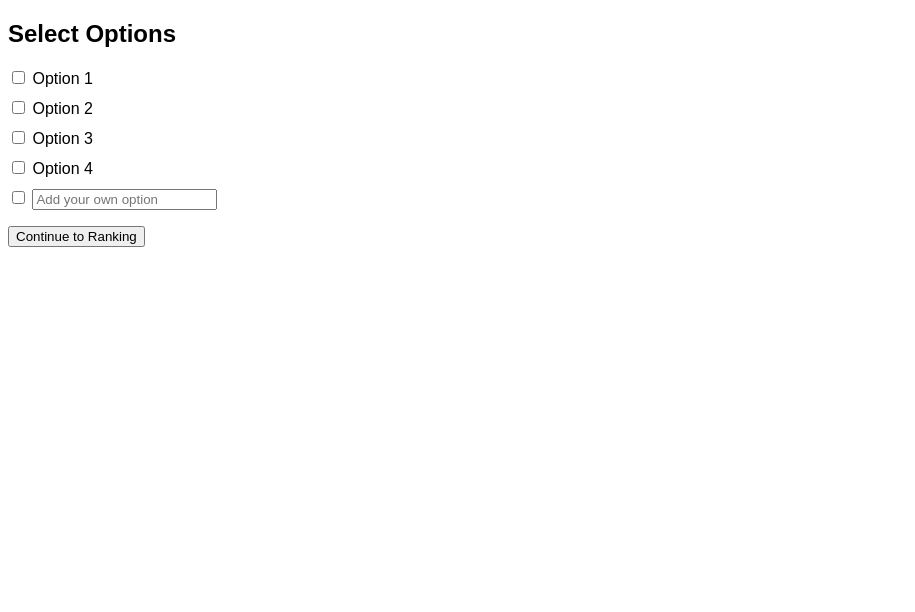
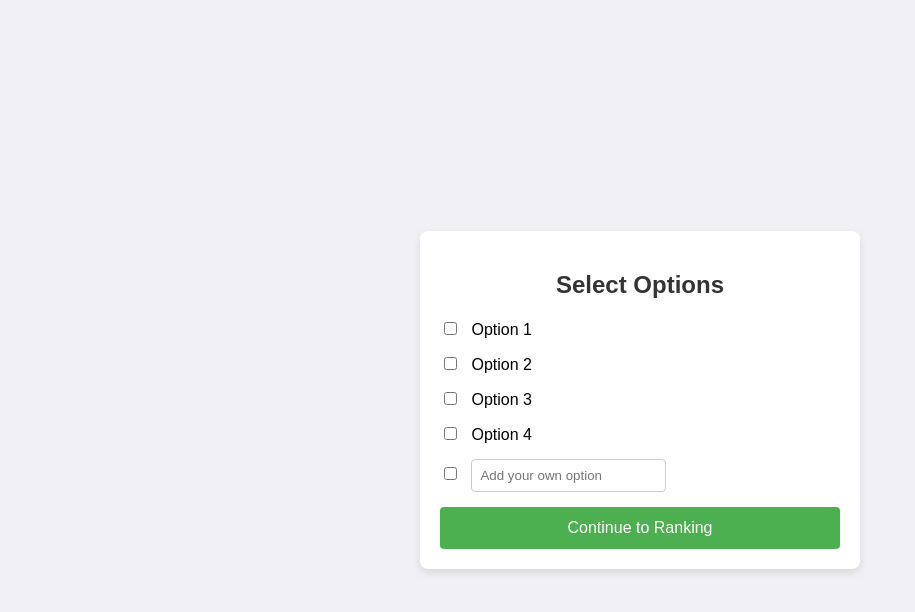
Before and after one commit to rafaart/web_form, a plain HTML site: page main.html in a window 1280 px wide. Shown: the whole page, without its empty margins (0-915 px from the left). Drawn offline with nearby package versions, Linux system fonts and the light colour scheme.

Commit message:
adicionando style

```diff
--- a/main.html
+++ b/main.html
@@ -7,30 +7,75 @@
     <style>
         body {
             font-family: Arial, sans-serif;
+            background-color: #f0f0f5;
+            margin: 0;
+            padding: 0;
+            display: flex;
+            justify-content: center;
+            align-items: center;
+            height: 100vh;
         }
-        .section {
-            margin: 20px 0;
+        .container {
+            background-color: #ffffff;
+            padding: 20px;
+            border-radius: 8px;
+            box-shadow: 0 4px 8px rgba(0, 0, 0, 0.1);
+            max-width: 400px;
+            width: 100%;
         }
-        .option-list {
+        h2 {
+            text-align: center;
+            color: #333333;
+            margin-bottom: 20px;
+        }
+        .option-list, .rank-list {
             list-style-type: none;
             padding: 0;
+            margin: 0;
         }
-        .option-list li {
-            margin-bottom: 10px;
+        .option-list li, .rank-list-item {
+            margin-bottom: 15px;
+            display: flex;
+            align-items: center;
         }
-        .rank-list {
-            margin-top: 10px;
+        .option-list input[type="checkbox"], .rank-list-item {
+            margin-right: 10px;
+        }
+        .option-list input[type="text"] {
+            flex: 1;
+            padding: 8px;
+            border: 1px solid #cccccc;
+            border-radius: 4px;
+        }
+        button {
+            width: 100%;
+            background-color: #4CAF50;
+            color: white;
+            padding: 12px;
+            border: none;
+            border-radius: 4px;
+            cursor: pointer;
+            font-size: 16px;
+            transition: background-color 0.3s ease;
+        }
+        button:hover {
+            background-color: #45a049;
         }
         .rank-list-item {
-            padding: 8px;
-            background-color: #f4f4f4;
-            margin-bottom: 5px;
+            padding: 12px;
+            background-color: #f8f8f8;
+            border: 1px solid #dddddd;
+            border-radius: 4px;
             cursor: grab;
+        }
+        .sortable-ghost {
+            opacity: 0.5;
         }
     </style>
 </head>
 <body>
 
+    <div class="container">
         <div class="section" id="section1">
             <h2>Select Options</h2>
             <form id="optionsForm">
@@ -56,6 +101,7 @@
                 <!-- Ranked options will be dynamically added here -->
             </ul>
             <button type="button" onclick="submitRanking()">Submit Ranking</button>
+        </div>
     </div>
 
     <script>
```
Lines whose indentation alone changed are shown as unchanged.
